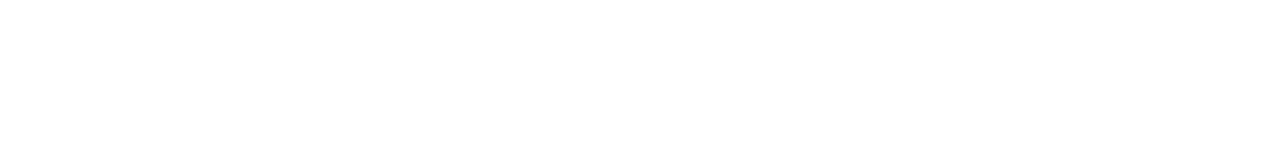
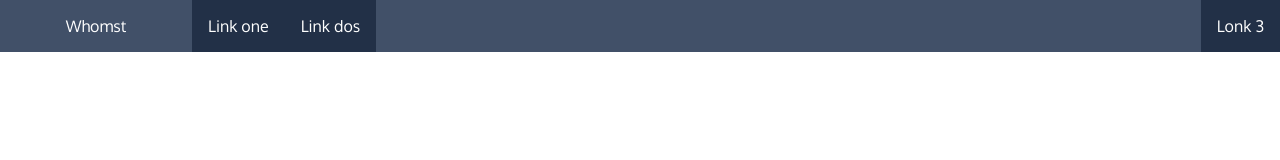
Before and after one commit to Romehiel/flexbox-course, a plain HTML site: page Navbar.html in a window 1280 px wide. Drawn offline with Linux system fonts and the light colour scheme.

Commit message:
Updated?

```diff
--- a/Navbar.html
+++ b/Navbar.html
@@ -4,8 +4,112 @@
     <meta charset="UTF-8">
     <meta name="viewport" content="width=device-width, initial-scale=1.0">
     <title>navbarwip</title>
+    <link href="https://fonts.googleapis.com/css?family=Oxygen" rel="stylesheet">
+    <script defer src="https://use.fontawesome.com/releases/v5.0.8/js/all.js" integrity="sha384-SlE991lGASHoBfWbelyBPLsUlwY1GwNDJo3jSJO04KZ33K2bwfV9YBauFfnzvynJ"
+        crossorigin="anonymous"></script>
+        <style>
+            html {
+                font-family: 'Oxygen', sans-serif;
+            }
+            body {
+                margin: 0px;
+            }
+            .navbar{
+                background: #415068;
+            }
+            .navbar div {
+                display: none;
+            }
+            .navbar .toggle,
+            .navbar .brand{
+                display: inline-block;
+            }
+
+            .navbar .link {
+                display: block;
+                text-align: center;
+                padding: 1em;
+                text-decoration: none;
+                background: #223047;
+                color: white;
+            }
+            .navbar .link:hover,
+            .navbar .link:active {
+                color: #223047;
+                background: white;
+            }
+            .navbar .brand {
+                width: 10em;
+                text-align: center;
+                padding: 1em;
+                color: white;
+            }
+            .navbar a {
+                text-decoration: none;
+            }
+            .navbar .toggle {
+                padding: 1em;
+                color: black;
+            }
+
+            @media (min-width: 48em) {
+                .navbar{
+                    display: flex;
+                }
+                .navbar .left,
+                .navbar .right {
+                    display: flex;
+                    flex: 1;
+                }
+                .navbar .link {
+                    width: auto;
+                }
+                .navbar .right {
+                    justify-content: flex-end;
+                }
+                .navbar .toggle {
+                    display: none;
+                }
+            }
+            @media (min-width: 48em) {
+                .navbar div {
+                    display: flex;
+                }
+            }
+            @media (max-width:48em) {
+                .navbar.active .toggle {
+                    background: #223047;
+                    color: white;
+                }
+                .navbar .brand {
+                    text-align: left;
+                }
+                .navbar.active div {
+                    display: block;
+                }
+            }
+        </style>
+
 </head>
 <body>
-
-</body>
+    <div class="navbar">
+        <a href="#" class="toggle" id="navdog">
+            <i class="fas fa-bars"></i>
+        </a>
+        <a href="#" class="brand">Whomst</a>
+        <div class="left">
+            <a href="#" class="link">Link one</a>
+            <a href="#" class="link">Link dos</a>
+        </div>
+        <div class="right">
+            <a href="#" class="link">Lonk 3</a>
+        </div>
+    </div>
+    </body>
+    <script>
+        const navdog = document.querySelector('#navdog');
+        navdog.addEventListener('click', (e)=>{
+            navdog.parentElement.classList.toggle('active');
+        })
+    </script>
 </html>
```
